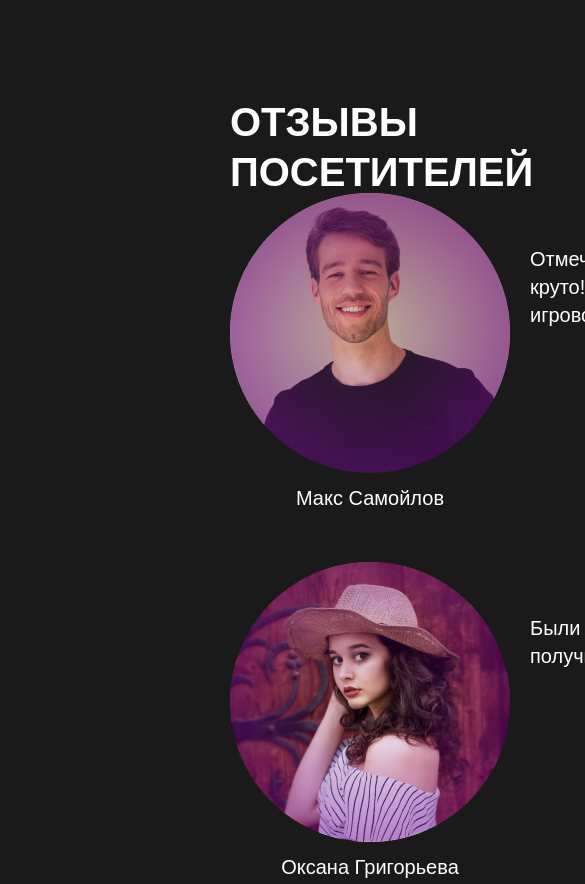
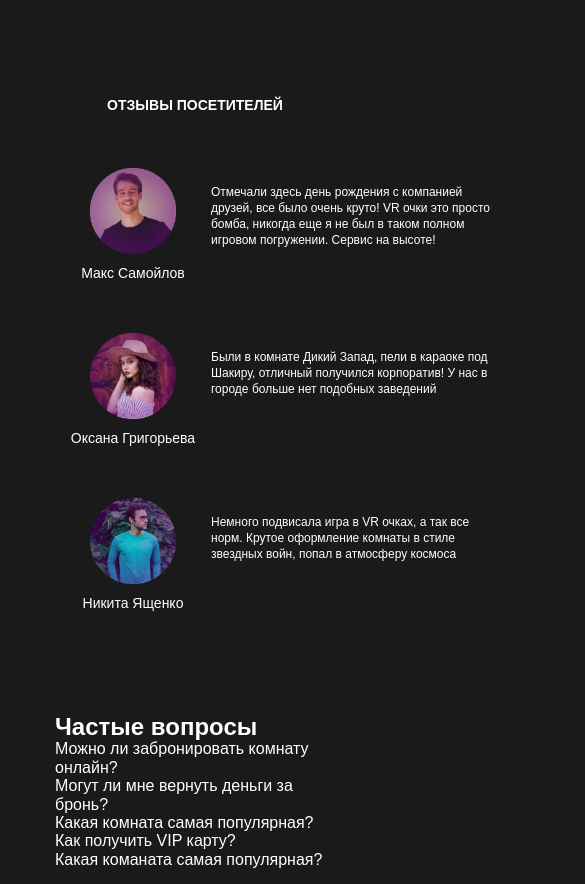
Before and after one commit to d-pletikapa/GO-FLEX, a plain HTML site: page index.html in a window 390 px wide. Shown: the part 2118-3002 px from the top of the page, 585 px wide, since content can reach past the window. Drawn offline with Linux system fonts and the light colour scheme.

Commit message:
Section upd

```diff
--- a/styles/section-reviews/section-reviews.css
+++ b/styles/section-reviews/section-reviews.css
@@ -29,15 +29,16 @@
 
 .reviews__item figure {
   display: flex;
+  justify-content: space-around;
   flex-flow: row wrap;
   row-gap: 11px;
   min-height: 319px;
   width: 280px;
-  float: left;
-
+  /* float: left; */
 }
 
 .reviews__item img {
+  justify-self: center;
   width: 280px;
   height: 280px;
 }
@@ -66,3 +67,158 @@
   font-size: 20px;
   line-height: 28px;
 }
+
+@media (max-width:1439px) {
+
+  .reviews .container {
+    padding-left: 60px;
+    padding-right: 60px;
+  }
+  .reviews__title {
+    font-size: 30px;
+    line-height: 40px;
+    margin-bottom: 26px;
+  }
+
+  .reviews__item {
+    min-height: 219px;
+    display: flex;
+    column-gap: 12px;
+  }
+
+  .reviews__item figure {
+    row-gap: 21px;
+    min-height: 219px;
+    width: 224px;
+    float: left;
+  }
+
+  .reviews__item img {
+    width: 172px;
+    height: 172px;
+  }
+
+  .reviews__item figure:before{
+    position: absolute;
+    content: "";
+    width: 172px;
+    height: 172px;
+  }
+  .reviews__item figcaption {
+    width: 224px;
+    line-height: 26px;
+    text-align: center;
+    font-weight: 400;
+    font-size: 18px;
+  }
+
+  .reviews__item .reviews__comment {
+    display: inline-block;
+    width: 515px;
+    padding-top: 33px;
+    font-size: 18px;
+    line-height: 26px;
+  }
+}
+
+@media (max-width:1023px) {
+  .reviews .container {
+    padding-left: 40px;
+    padding-right: 40px;
+  }
+  .reviews__title {
+    font-size: 24px;
+    line-height: 36px;
+    margin-bottom: 31px;
+  }
+
+  .reviews__item {
+    min-height: 190px;
+    display: flex;
+    column-gap: 12px;
+  }
+
+  .reviews__item figure {
+    row-gap: 17px;
+    min-height: 190px;
+    width: 156px;
+    float: left;
+  }
+
+  .reviews__item img {
+    width: 153px;
+    height: 153px;
+  }
+
+  .reviews__item figure:before{
+    position: absolute;
+    content: "";
+    width: 153px;
+    height: 153px;
+  }
+  .reviews__item figcaption {
+    width: 156px;
+    line-height: 20px;
+    text-align: center;
+    font-weight: 400;
+    font-size: 14px;
+  }
+
+  .reviews__item .reviews__comment {
+    display: inline-block;
+    width: 393px;
+    padding-top: 30px;
+    font-size: 16px;
+    line-height: 22px;
+  }
+}
+
+@media (max-width:767px) {
+  .reviews .container {
+    padding-left: 20px;
+    padding-right: 20px;
+  }
+
+  .reviews__list {
+    flex-flow: column wrap;
+  }
+
+  .reviews__title {
+    font-size: 14px;
+    line-height: 16px;
+    margin-bottom: 15px;
+  }
+  .reviews__item {
+    min-height: 115px;
+    display: flex;
+    column-gap: 0;
+  }
+
+  .reviews__item figure {
+    row-gap: 9px;
+    min-height: 115px;
+    width: 156px;
+    float: left;
+  }
+
+  .reviews__item img {
+    width: 86px;
+    height: 86px;
+  }
+
+  .reviews__item figure:before{
+    position: absolute;
+    content: "";
+    width: 86px;
+    height: 86px;
+  }
+
+
+  .reviews__item .reviews__comment {
+    display: inline-block;
+    width: 280px;
+    padding-top: 16px;
+    font-size: 12px;
+    line-height: 16px;
+  }
+}
```
